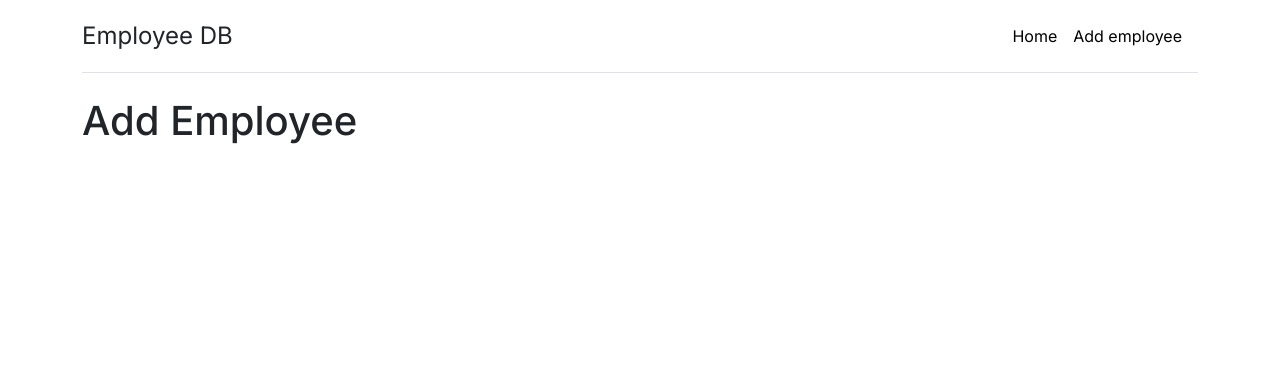
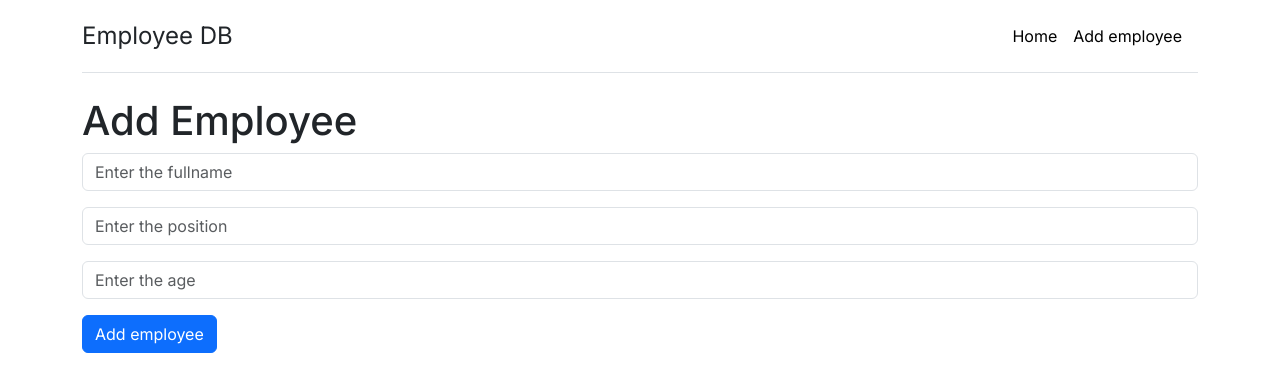
Before and after one commit to ferlobo1985/UDMY-NEXT24-Server-and-client, a Next.js app: page /form/add in a window 1280 px wide. Shown: the top 392 px of the page. Built offline with nearby package versions, Linux system fonts and the light colour scheme.

Commit message:
09-Posting employees
09-Posting employees

```diff
--- a/db.json
+++ b/db.json
@@ -17,6 +17,12 @@
       "fullname": "Usher Davis",
       "age": "31",
       "position": "Designer"
+    },
+    {
+      "fullname": "Steve Mills",
+      "position": "Manager",
+      "age": "55",
+      "id": 4
     }
   ]
 }
--- a/src/app/form/add/page.js
+++ b/src/app/form/add/page.js
@@ -1,8 +1,34 @@
+import axios from 'axios';
+import { redirect } from 'next/navigation';
+
 
 export default function AddPage() {
+
+  async function onSubmit(formdata){
+    'use server'
+    await axios.post(`http://localhost:3004/employees`,{
+      fullname: formdata.get('fullname'),
+      position: formdata.get('position'),
+      age: formdata.get('age'),
+    });
+    redirect('/');
+  }
+
+
     return (
       <>
         <h1>Add Employee</h1>
+        <form action={onSubmit}>
+          <input type="text" className="form-control mb-3" id="fullname" placeholder="Enter the fullname" name="fullname"/>
+
+          <input type="text" className="form-control mb-3" id="position" placeholder="Enter the position" name="position"/>
+
+          <input type="text" className="form-control mb-3" id="age" placeholder="Enter the age" name="age"/>
+
+          <button type="submit" className="btn btn-primary">
+            Add employee
+          </button>
+        </form>
       </>
     )
   }
```
Lines whose indentation alone changed are shown as unchanged.
